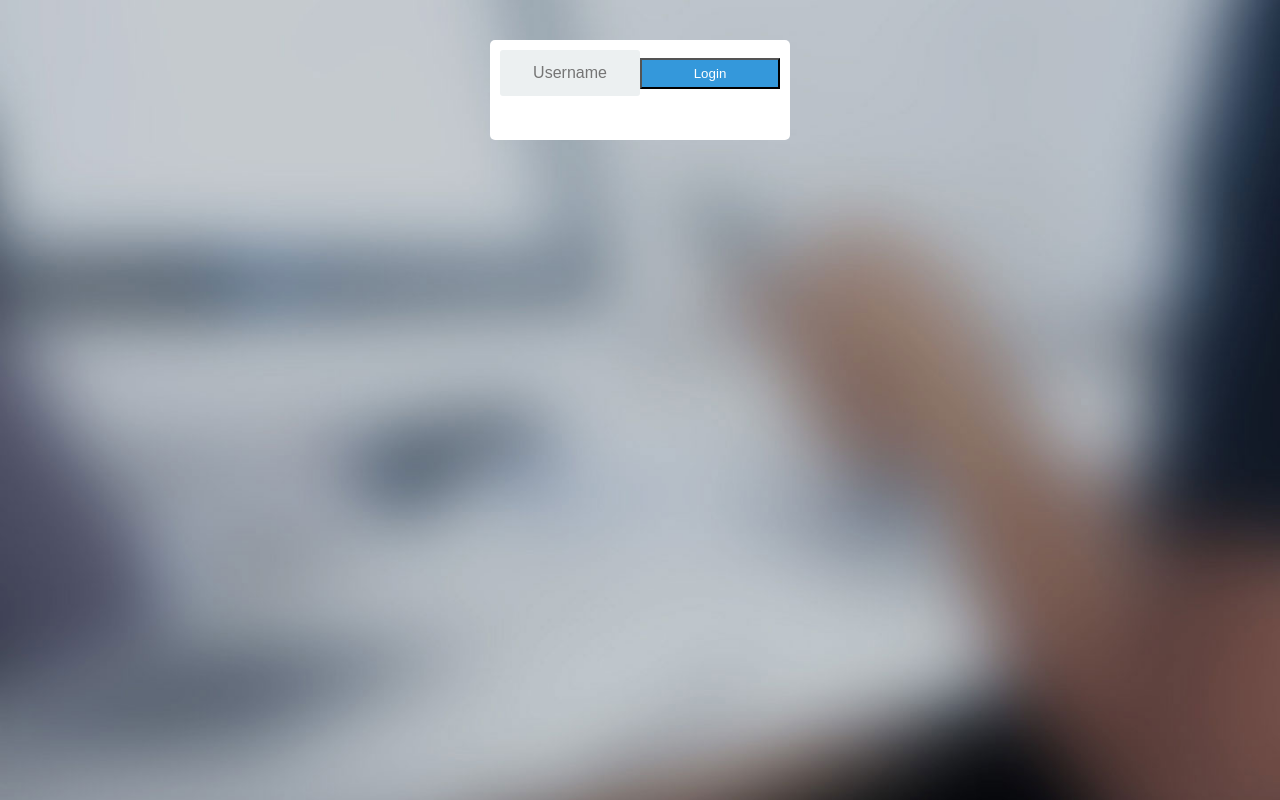
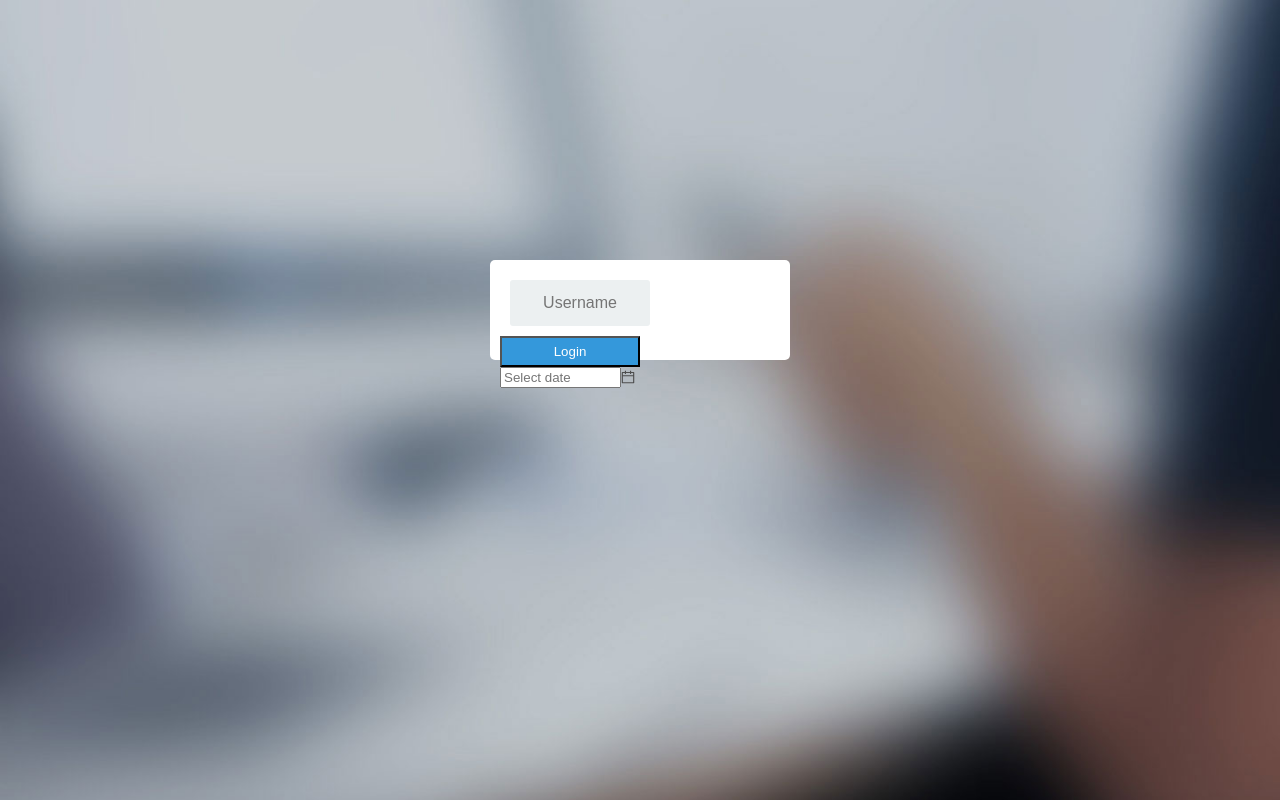
Before and after one commit to iamdavidzeng/govue-im, a Vue app in the folder web/: page / in a window 1280 px wide. Built offline with nearby package versions, Linux system fonts and the light colour scheme.

Commit message:
feat(antd): import antd and load by required

```diff
--- a/web/src/components/Login.vue
+++ b/web/src/components/Login.vue
@@ -7,13 +7,18 @@
       class="input"
     />
     <button @click="initData(username)" class="btn">Login</button>
+    <DatePicker></DatePicker>
   </div>
 </template>
 
 <script>
+import { DatePicker } from "ant-design-vue";
 import { mapActions } from "vuex";
 export default {
   name: "Login",
+  components: {
+    DatePicker,
+  },
   data() {
     return {
       username: "",
@@ -27,16 +32,16 @@ export default {
 
 <style lang="less" scoped>
 .container {
-  margin: 20px auto;
+  margin: 30% auto;
   padding: 10px;
   width: 300px;
   height: 100px;
   background-color: #fff;
   border-radius: 5px;
 }
-input {
+.container .input {
   padding: 12px 0;
-  margin-bottom: 10px;
+  margin: 10px;
   border-radius: 3px;
   border: 2px solid transparent;
   text-align: center;
@@ -45,7 +50,7 @@ input {
   transition: border 0.2s, background-color 0.2s;
   background-color: #ecf0f1;
 }
-.btn {
+.container .btn {
   background-color: #3498db;
   color: #fff;
   line-height: 25px;
--- a/web/vite.config.js
+++ b/web/vite.config.js
@@ -1,7 +1,13 @@
-import { defineConfig } from 'vite'
-import vue from '@vitejs/plugin-vue'
+import { defineConfig } from "vite";
+import vue from "@vitejs/plugin-vue";
+import ViteComponents, { AntDesignVueResolver } from "vite-plugin-components";
 
 // https://vitejs.dev/config/
 export default defineConfig({
-  plugins: [vue()]
-})
+  plugins: [
+    vue(),
+    ViteComponents({
+      customComponentResolvers: [AntDesignVueResolver()],
+    }),
+  ],
+});
```
Also changed, not shown: web/package.json (+5 -2 lines), web/src/main.js (+5 -5 lines), 1 other file (tests, documents, lock files or other folders).
